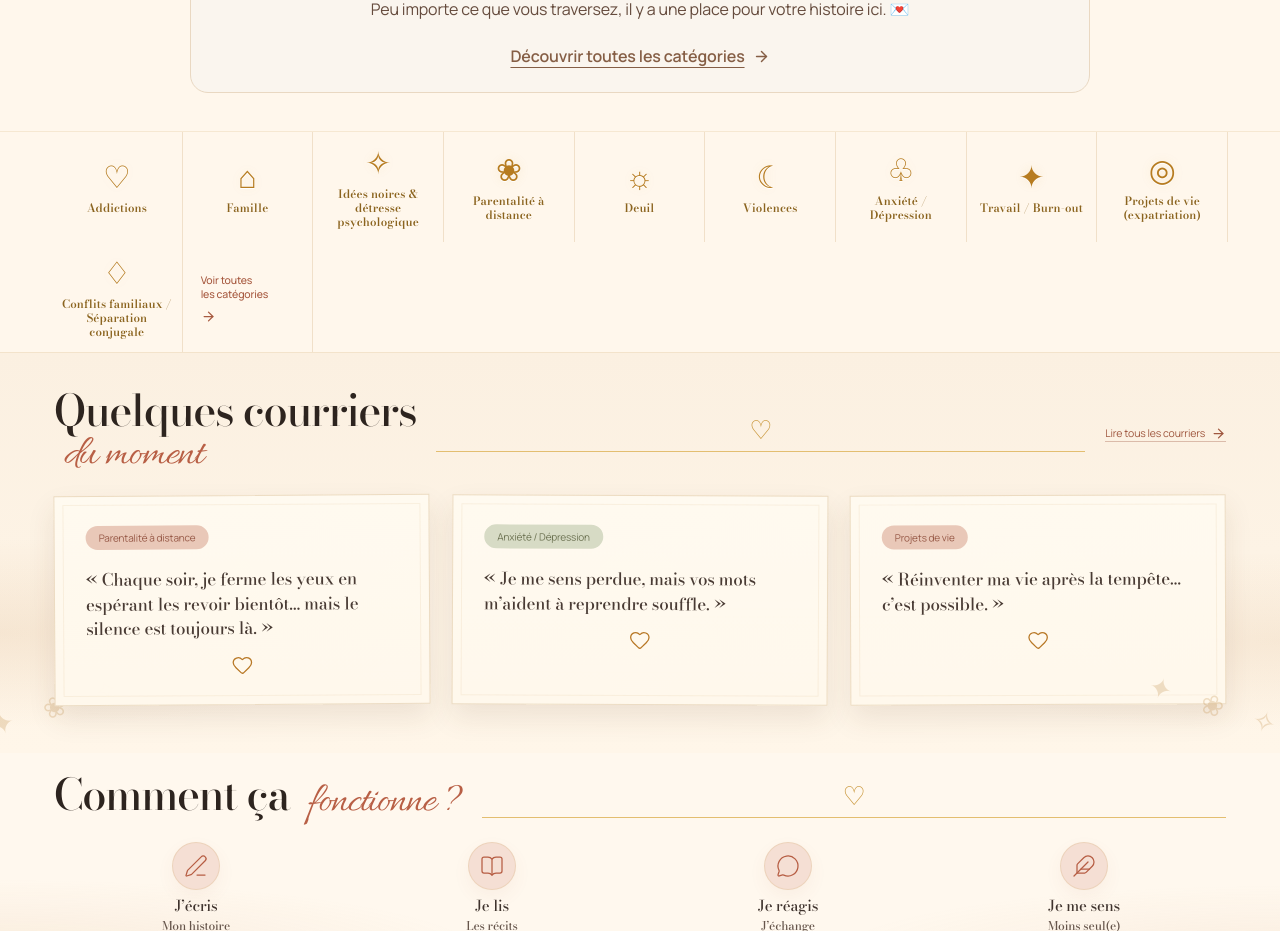
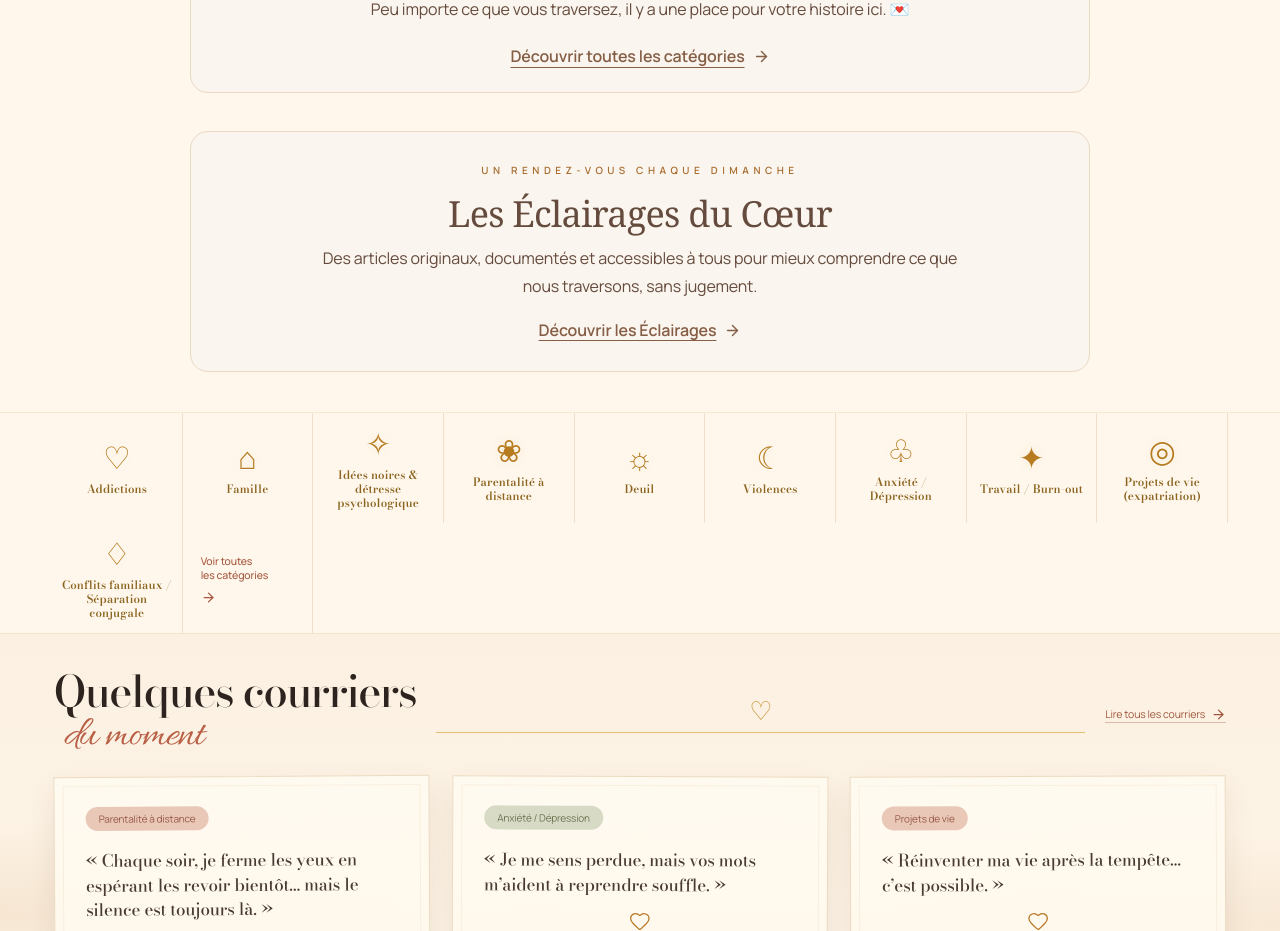
Before and after one commit to njyw4z5df6-debug/les-courriers-du-coeur, a React (Vite) app: page / in a window 1280 px wide. Shown: the part 880-1811 px from the top of the page. Built offline with nearby package versions, Linux system fonts and the light colour scheme; no server answers.

Commit message:
Feature weekly Éclairages section on homepage

```diff
--- a/src/pages/HomePage.tsx
+++ b/src/pages/HomePage.tsx
@@ -45,6 +45,13 @@ export function HomePage() {
         <a href="/#categories" style={{display: 'inline-flex', alignItems: 'center', gap: 8, color: '#855e45', fontWeight: 600, textDecoration: 'underline', textUnderlineOffset: 5}}>Découvrir toutes les catégories <ArrowRight size={17} /></a>
       </section>
 
+      <section aria-labelledby="eclairages-home-title" style={{maxWidth: 900, margin: '28px auto 40px', padding: '30px 24px', background: '#faf5ee', border: '1px solid #e9d8c2', borderRadius: 18, textAlign: 'center'}}>
+        <p className="cdc-eyebrow">UN RENDEZ-VOUS CHAQUE DIMANCHE</p>
+        <h2 id="eclairages-home-title" style={{fontFamily: 'Georgia, serif', fontWeight: 400, fontSize: 'clamp(25px, 4vw, 36px)', margin: '10px 0', color: '#654b3d'}}>Les Éclairages du Cœur</h2>
+        <p style={{fontSize: 16, lineHeight: 1.8, color: '#654b3d', maxWidth: 640, margin: '0 auto 18px'}}>Des articles originaux, documentés et accessibles à tous pour mieux comprendre ce que nous traversons, sans jugement.</p>
+        <a href="/eclairages" style={{display: 'inline-flex', alignItems: 'center', gap: 8, color: '#855e45', fontWeight: 600, textDecoration: 'underline', textUnderlineOffset: 4}}>Découvrir les Éclairages <ArrowRight size={17} /></a>
+      </section>
+
       <DailyPlume />
 
       <section className="cdc-categories" id="categories">
```
